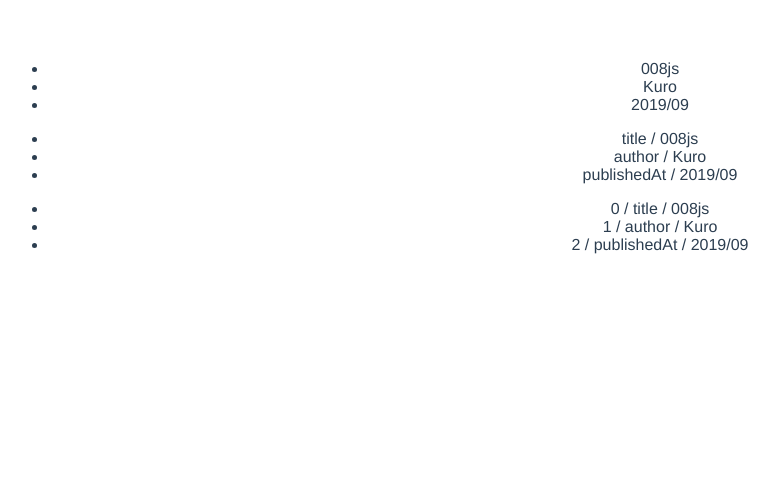
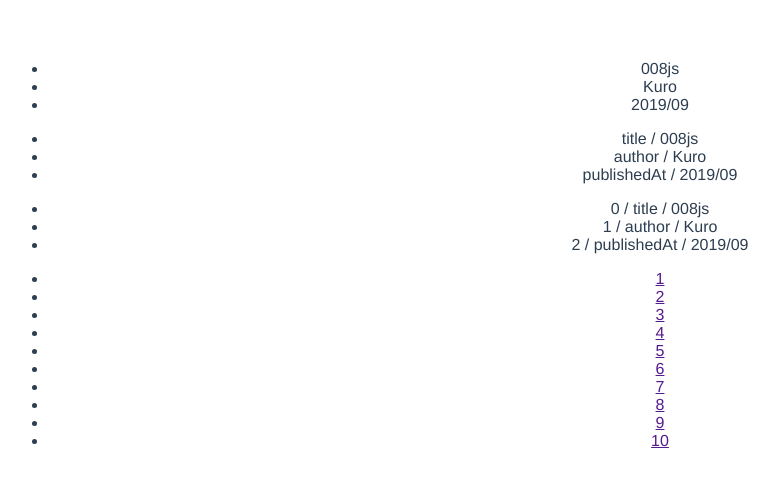
Before and after one commit to erwinchang/vue-example, a Vue app in the folder my-vite/: page / in a window 1280 px wide. Shown: the top 484 px of the page, without its empty margins (0-779 px from the left). Built offline with nearby package versions, Linux system fonts and the light colour scheme.

Commit message:
patch example

```diff
--- a/my-vite/src/App.vue
+++ b/my-vite/src/App.vue
@@ -22,4 +22,9 @@ export default{
   <ul>
     <li v-for="(val,key,index) in book">{{ index }} / {{ key }} / {{ val }}</li>
   </ul>
+  <ul>
+    <li class="page-item" v-for="page in 10">
+      <a class="page-link" href>{{ page }}</a>
+    </li>
+  </ul>
 </template>
```
Also changed, not shown: 1 other file (tests, documents, lock files or other folders).
